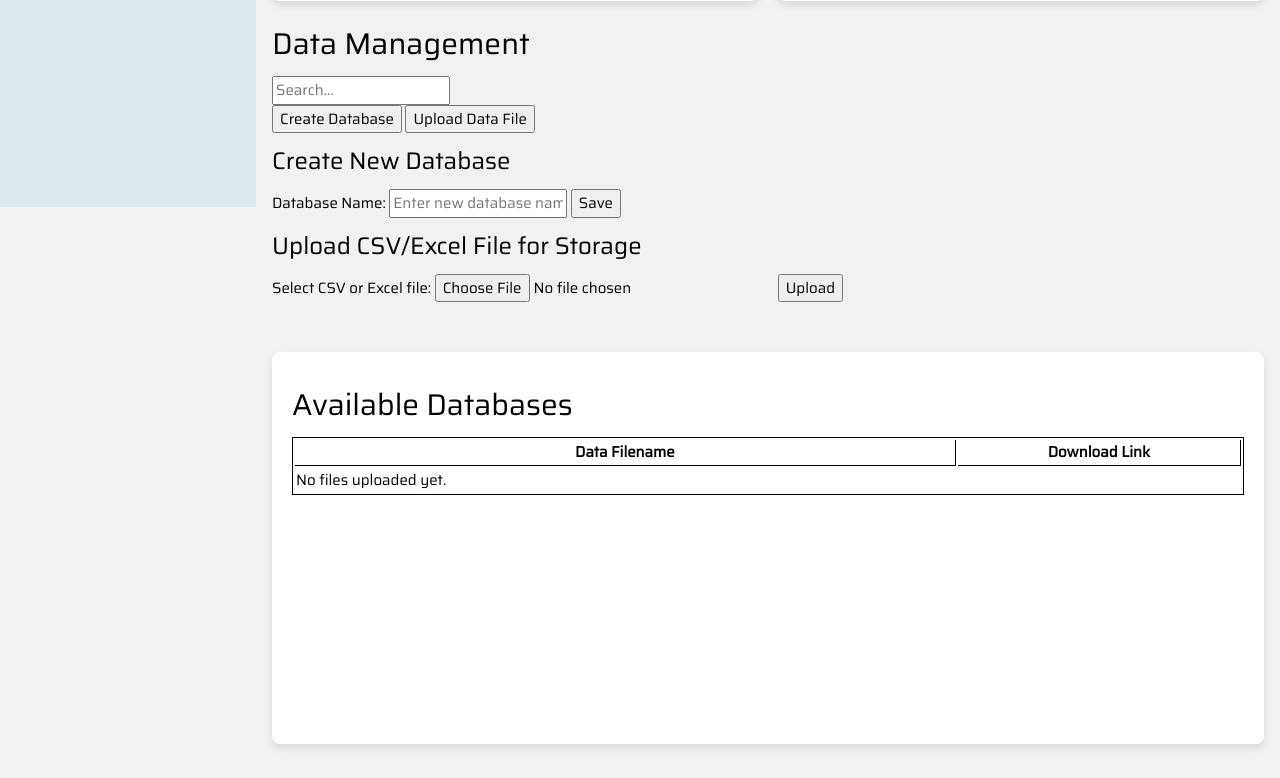
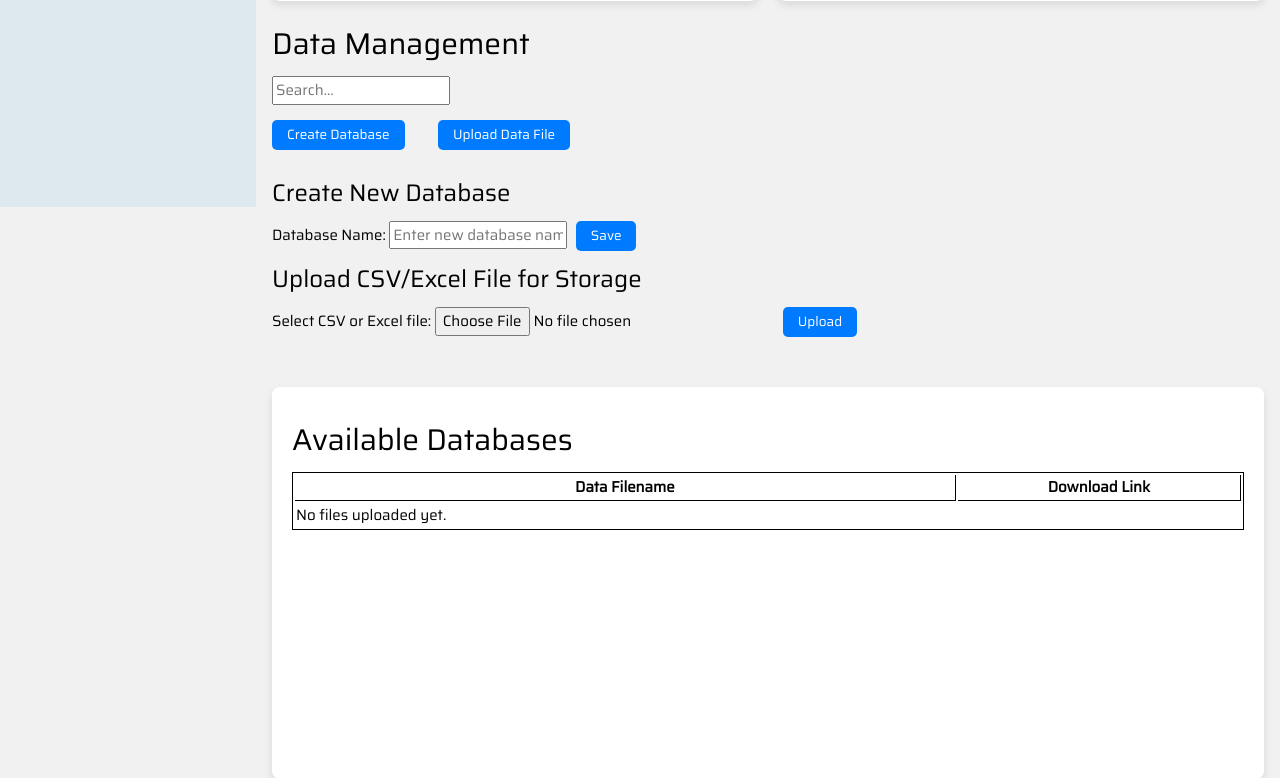
Before and after one commit to Slguod/StingRay, a Flask app: page /dashboard in a window 1280 px wide. Shown: the part 655-1433 px from the top of the page. Run offline with Flask 3, Linux system fonts and the light colour scheme; data comes from the database, SQL or seed files in the repository; data that the repository does not hold is empty; parts of the project's set-up code (start-up, migrations or seed data) failed here and were passed over; some libraries are stand-ins or nearby versions.

Commit message:
Update dashboard.html

```diff
--- a/StingRay-main/frontend/templates/dashboard.html
+++ b/StingRay-main/frontend/templates/dashboard.html
@@ -186,10 +186,10 @@ html,body,h1,h2,h3,h4,h5 {font-family: "Saira"}
     <i class="fas fa-search search-icon"></i>
    </div>
    <div class="action-buttons">
-    <button id="createDbButton">
+    <button class="cdb-button" id="createDbButton">
       <i class="fas fa-plus"></i> Create Database
     </button>
-    <button id="uploadDbButton">
+    <button class="udb-button" id="uploadDbButton">
       <i class="fas fa-upload"></i> Upload Data File
     </button> </div>
   </div>
@@ -199,11 +199,11 @@ html,body,h1,h2,h3,h4,h5 {font-family: "Saira"}
     <h3>Create New Database</h3>
     <label for="databaseName">Database Name:</label>
     <input type="text" id="databaseName" placeholder="Enter new database name"/>
-    <button onclick="createDatabase()">Save</button>
+    <button class="click-button" onclick="createDatabase()">Save</button>
   </div>
 
   <div id="uploadDbForm" class="input-group">
-    <h3>Upload CSV/Excel File for Storage</h3> <label for="dumpFile">Select CSV or Excel file:</label> <input type="file" id="dumpFile" accept=".csv,.xls,.xlsx" /><button id="uploadFileButton">Upload</button></div>
+    <h3>Upload CSV/Excel File for Storage</h3> <label for="dumpFile">Select CSV or Excel file:</label> <input type="file" id="dumpFile" accept=".csv,.xls,.xlsx" /><button class="click-button" id="uploadFileButton">Upload</button></div>
 
 <div class="widget-data">
     <h2>Available Databases</h2>
```
